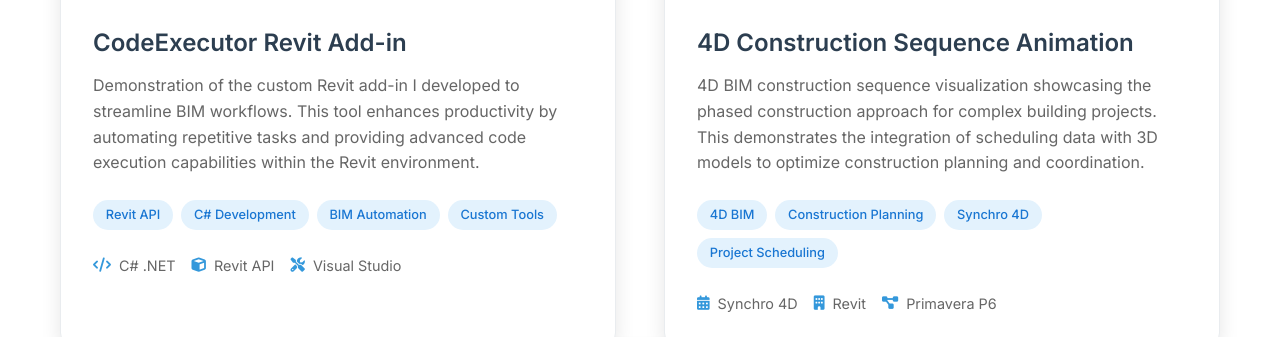
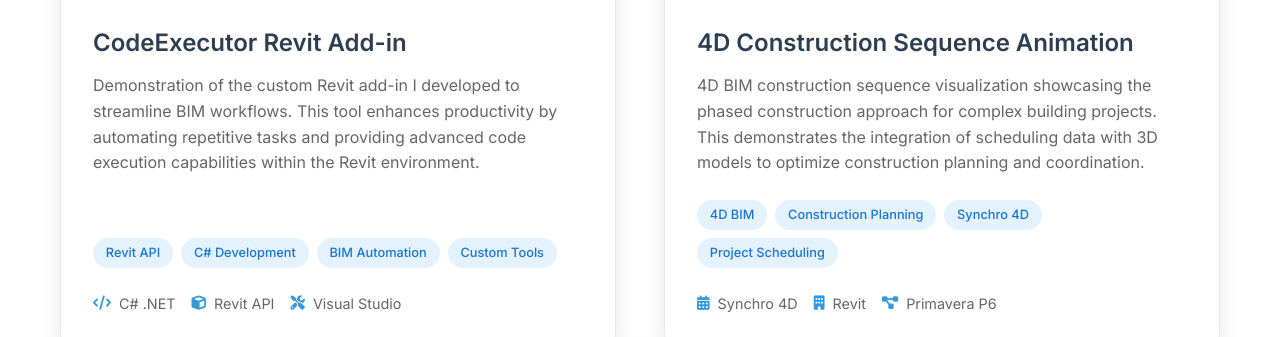
Before and after one commit to 4321chan/Portfolio, a website: page index.html in a window 1280 px wide. Shown: the part 5042-5379 px from the top of the page. Drawn offline with Linux system fonts and the light colour scheme.

Commit message:
Fix video card sizing - ensure all videos display at exactly the same size

```diff
--- a/css/style.css
+++ b/css/style.css
@@ -497,6 +497,7 @@ h1, h2, h3, h4, h5, h6 {
     gap: 3rem;
     max-width: 1200px;
     margin: 0 auto;
+    align-items: start;
 }
 
 .video-card {
@@ -507,9 +508,10 @@ h1, h2, h3, h4, h5, h6 {
     transition: transform 0.3s ease, box-shadow 0.3s ease;
     border: 1px solid #e9ecef;
     width: 100%;
-    height: auto;
+    height: 100%;
     display: flex;
     flex-direction: column;
+    min-height: 600px;
 }
 
 .video-card:hover {
@@ -675,6 +677,10 @@ h1, h2, h3, h4, h5, h6 {
 
 .video-content {
     padding: 2rem;
+    flex-grow: 1;
+    display: flex;
+    flex-direction: column;
+    height: 100%;
 }
 
 .video-title {
@@ -688,6 +694,8 @@ h1, h2, h3, h4, h5, h6 {
     color: #666;
     line-height: 1.6;
     margin-bottom: 1.5rem;
+    flex-grow: 1;
+    min-height: 4rem;
 }
 
 .video-tags {
```
